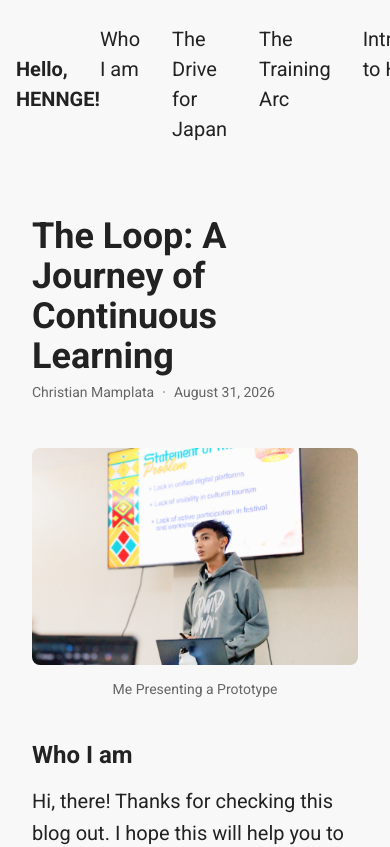
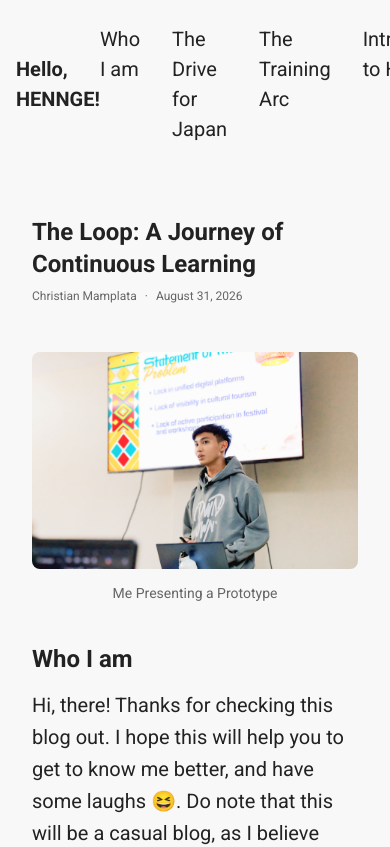
Before and after one commit to cynessa-dev/hello-HENNGE, a Vue app: page / in a window 390 px wide. Shown: the top 847 px of the page. Built offline with nearby package versions, Linux system fonts and the light colour scheme.

Commit message:
💄 style(Header.vue): add responsiveness to text from `sm:` to `md:`

```diff
--- a/src/components/ui/Header.vue
+++ b/src/components/ui/Header.vue
@@ -2,8 +2,10 @@
 
 <template>
   <header class="mt-12 mb-8">
-    <h1 class="text-4xl font-bold">The Loop: A Journey of Continuous Learning</h1>
-    <div class="flex space-x-2 h-10 text-muted text-sm">
+    <h1 class="text-2xl sm:text-3xl md:text-4xl font-bold">
+      The Loop: A Journey of Continuous Learning
+    </h1>
+    <div class="flex space-x-2 h-10 text-muted text-xs md:text-sm">
       <p>Christian Mamplata</p>
       <p>·</p>
       <p>August 31, 2026</p>
```
